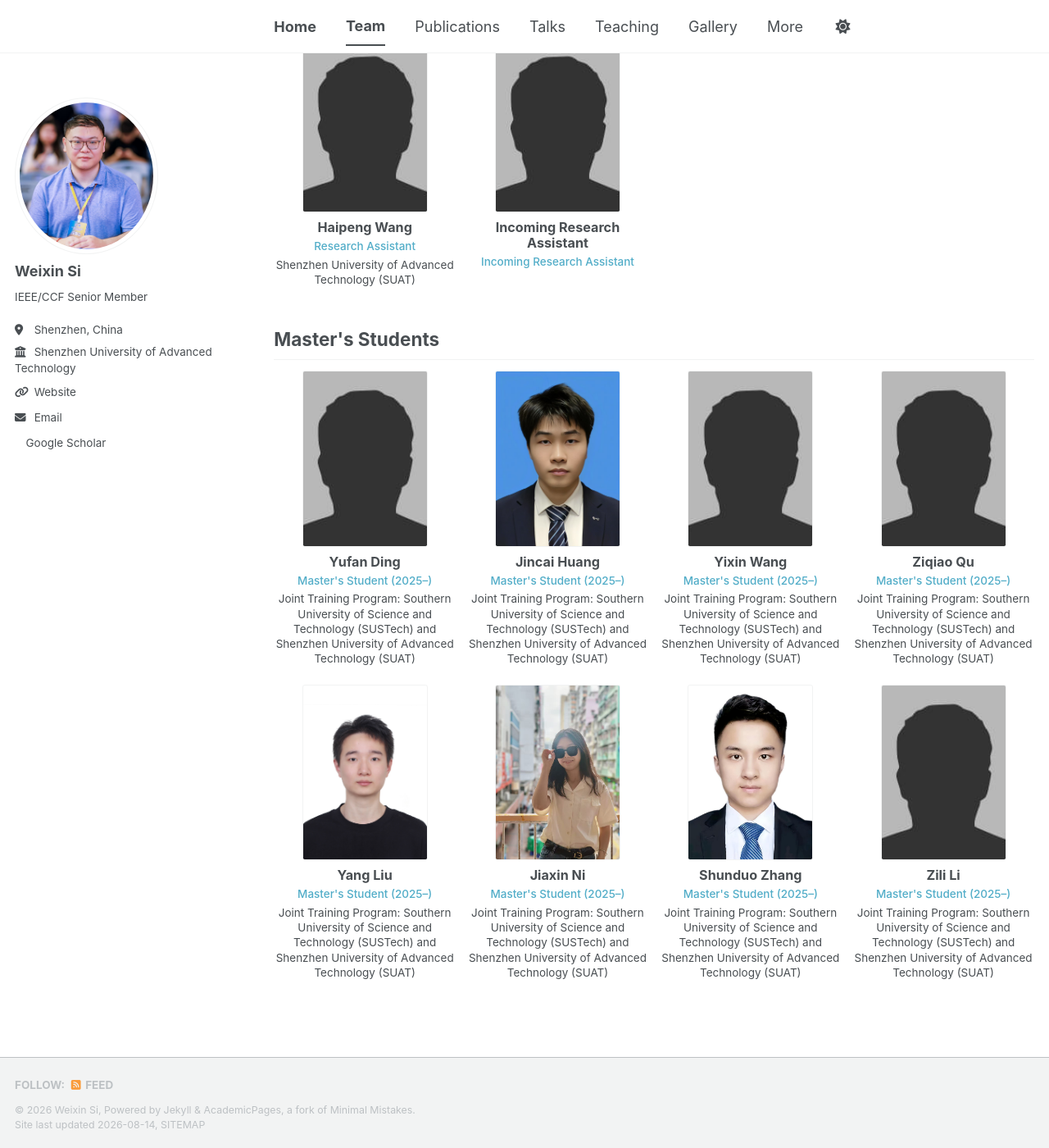
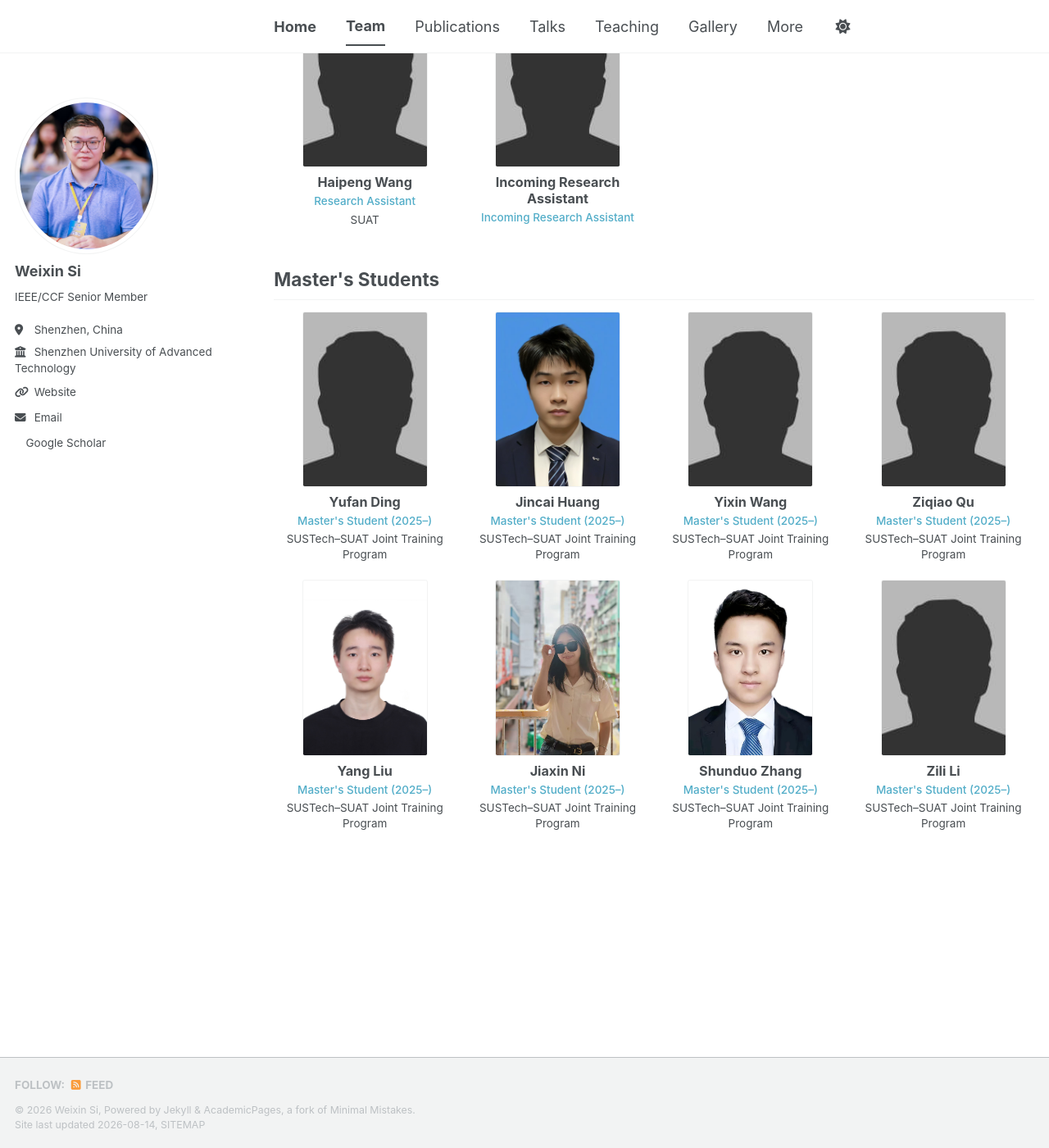
Before and after one commit to WeixinSi/weixinsi.github.io, a Jekyll site: the page built from _pages/team.md, in a window 1280 px wide and 1400 px high, scrolled down 1508 px. Shown: the whole window at 82% size. Built offline with Jekyll 4.4.1, drawn with Linux system fonts in a browser that asks for light colours; a style sheet for code colours, icons or effects is not loaded; some of the changed text lies outside the part shown.

Commit message:
Use abbreviations for team affiliations

```diff
--- a/_data/team.yml
+++ b/_data/team.yml
@@ -4,7 +4,7 @@ current_members:
     members:
       - name: "Yingying Wang"
         role: "Research Assistant Professor (2025–)"
-        background: "Shenzhen University of Advanced Technology (SUAT)"
+        background: "SUAT"
         image: "/images/wyy.jpg"
 
   - id: postdoctoral-fellows
@@ -19,15 +19,15 @@ current_members:
     members:
       - name: "Jiawen Yang"
         role: "Ph.D. Student (2025–)"
-        background: "Joint Training Program: Beihang University (BUAA) and Shenzhen University of Advanced Technology (SUAT)"
+        background: "BUAA–SUAT Joint Training Program"
         image: "/images/bio-photo.jpg"
       - name: "Peiji Li"
         role: "Ph.D. Student (2025–)"
-        background: "Beihang University (BUAA)"
+        background: "BUAA"
         image: "/images/lpj.jpg"
       - name: "Congyu Tian"
         role: "Ph.D. Student (2025–)"
-        background: "Joint Training Program: Fudan University (FDU) and Shenzhen University of Advanced Technology (SUAT)"
+        background: "FDU–SUAT Joint Training Program"
         image: "/images/bio-photo.jpg"
 
   - id: research-assistants
@@ -35,7 +35,7 @@ current_members:
     members:
       - name: "Haipeng Wang"
         role: "Research Assistant"
-        background: "Shenzhen University of Advanced Technology (SUAT)"
+        background: "SUAT"
         image: "/images/bio-photo.jpg"
       - name: "Incoming Research Assistant"
         role: "Incoming Research Assistant"
@@ -46,33 +46,33 @@ current_members:
     members:
       - name: "Yufan Ding"
         role: "Master's Student (2025–)"
-        background: "Joint Training Program: Southern University of Science and Technology (SUSTech) and Shenzhen University of Advanced Technology (SUAT)"
+        background: "SUSTech–SUAT Joint Training Program"
         image: "/images/bio-photo.jpg"
       - name: "Jincai Huang"
         role: "Master's Student (2025–)"
-        background: "Joint Training Program: Southern University of Science and Technology (SUSTech) and Shenzhen University of Advanced Technology (SUAT)"
+        background: "SUSTech–SUAT Joint Training Program"
         image: "/images/hjc.jpg"
       - name: "Yixin Wang"
         role: "Master's Student (2025–)"
-        background: "Joint Training Program: Southern University of Science and Technology (SUSTech) and Shenzhen University of Advanced Technology (SUAT)"
+        background: "SUSTech–SUAT Joint Training Program"
         image: "/images/bio-photo.jpg"
       - name: "Ziqiao Qu"
         role: "Master's Student (2025–)"
-        background: "Joint Training Program: Southern University of Science and Technology (SUSTech) and Shenzhen University of Advanced Technology (SUAT)"
+        background: "SUSTech–SUAT Joint Training Program"
         image: "/images/bio-photo.jpg"
       - name: "Yang Liu"
         role: "Master's Student (2025–)"
-        background: "Joint Training Program: Southern University of Science and Technology (SUSTech) and Shenzhen University of Advanced Technology (SUAT)"
+        background: "SUSTech–SUAT Joint Training Program"
         image: "/images/ly.jpg"
       - name: "Jiaxin Ni"
         role: "Master's Student (2025–)"
-        background: "Joint Training Program: Southern University of Science and Technology (SUSTech) and Shenzhen University of Advanced Technology (SUAT)"
+        background: "SUSTech–SUAT Joint Training Program"
         image: "/images/njx.jpg"
       - name: "Shunduo Zhang"
         role: "Master's Student (2025–)"
-        background: "Joint Training Program: Southern University of Science and Technology (SUSTech) and Shenzhen University of Advanced Technology (SUAT)"
+        background: "SUSTech–SUAT Joint Training Program"
         image: "/images/zsd.jpg"
       - name: "Zili Li"
         role: "Master's Student (2025–)"
-        background: "Joint Training Program: Southern University of Science and Technology (SUSTech) and Shenzhen University of Advanced Technology (SUAT)"
+        background: "SUSTech–SUAT Joint Training Program"
         image: "/images/bio-photo.jpg"
```
Also changed, not shown: 1 other file.
